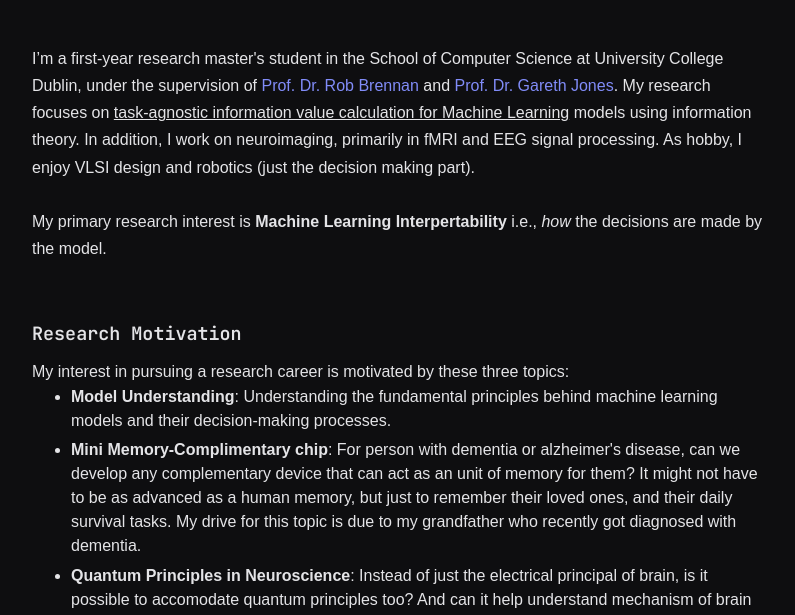
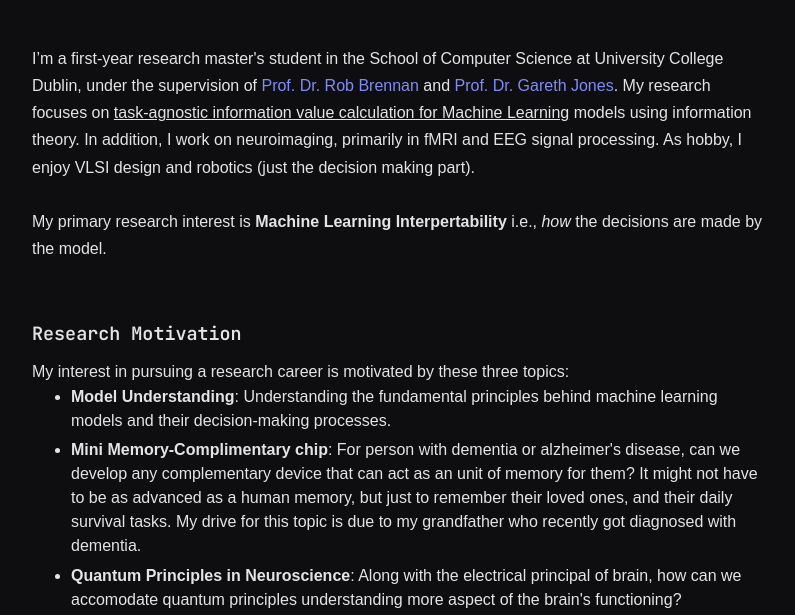
Before and after one commit to imrnh/imrnh.github.io, an Eleventy site: page src/index.html in a window 1280 px wide. Shown: the part 336-951 px from the top of the page, without its empty margins (242-1037 px from the left). Built offline with nearby package versions, Linux system fonts and the light colour scheme; Eleventy itself is replaced by a stand-in of ours; files that its build step writes are made by us from their sources.

Commit message:
Research Motivation section added in the index.html page

```diff
--- a/src/index.html
+++ b/src/index.html
@@ -70,7 +70,7 @@ title: Imran Hossen
     <ul style="list-style-type: disc; margin-left: 15px; line-height: 1.5; justify-content: flex-start; align-items: flex-start; text-align: left;">
         <li><b>Model Understanding</b>: Understanding the fundamental principles behind machine learning models and their decision-making processes.</li>
         <li><b>Mini Memory-Complimentary chip</b>: For person with dementia or alzheimer's disease, can we develop any complementary device that can act as an unit of memory for them? It might not have to be as advanced as a human memory, but just to remember their loved ones, and their daily survival tasks. My drive for this topic is due to my grandfather who recently got diagnosed with dementia.</li>
-        <li><b>Quantum Principles in Neuroscience</b>: Instead of just the electrical principal of brain, is it possible to accomodate quantum principles too? And can it help understand mechanism of brain more easily?</li>
+        <li><b>Quantum Principles in Neuroscience</b>: Along with the electrical principal of brain, how can we accomodate quantum principles understanding more aspect of the brain's functioning?</li>
     </ul>
 
 
```
